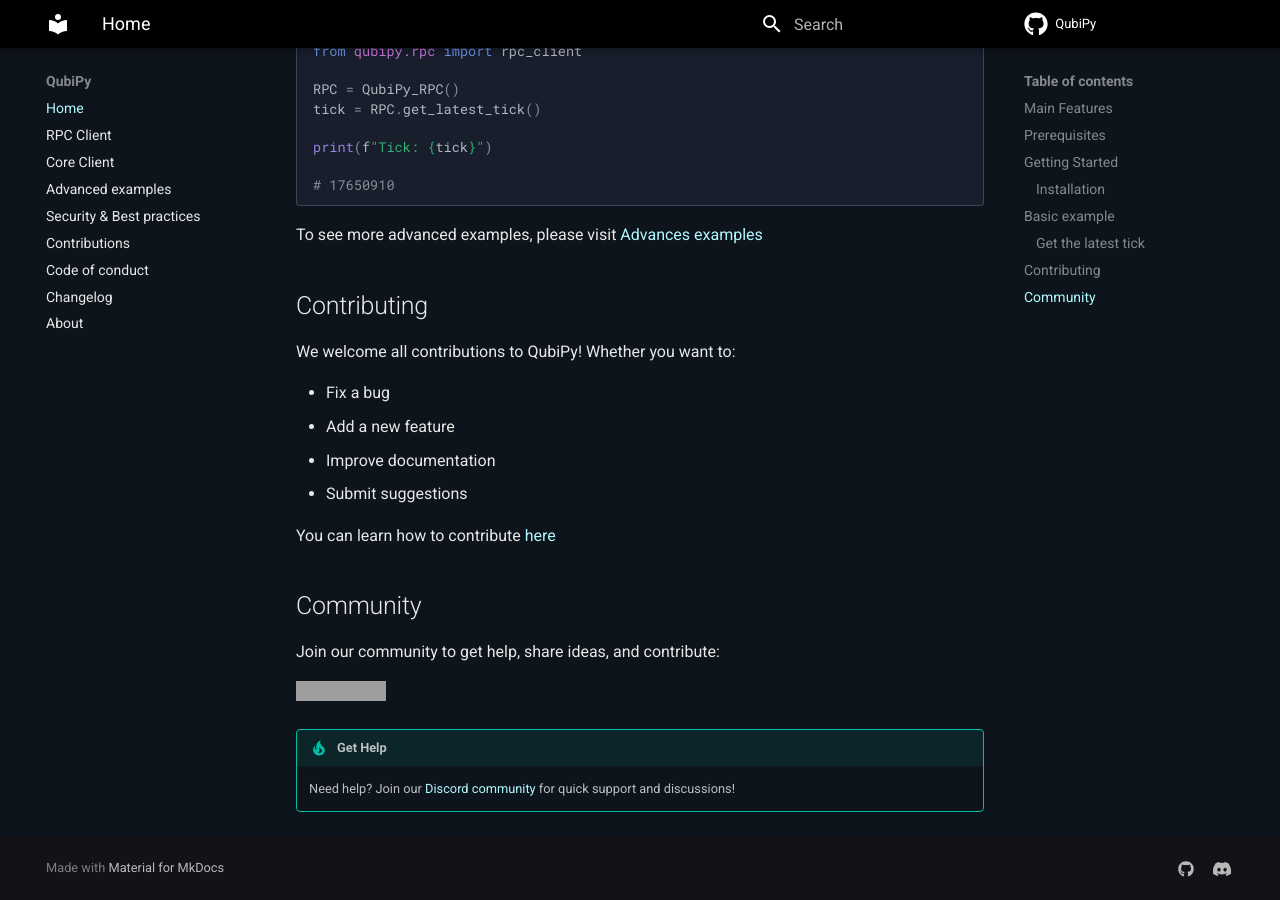
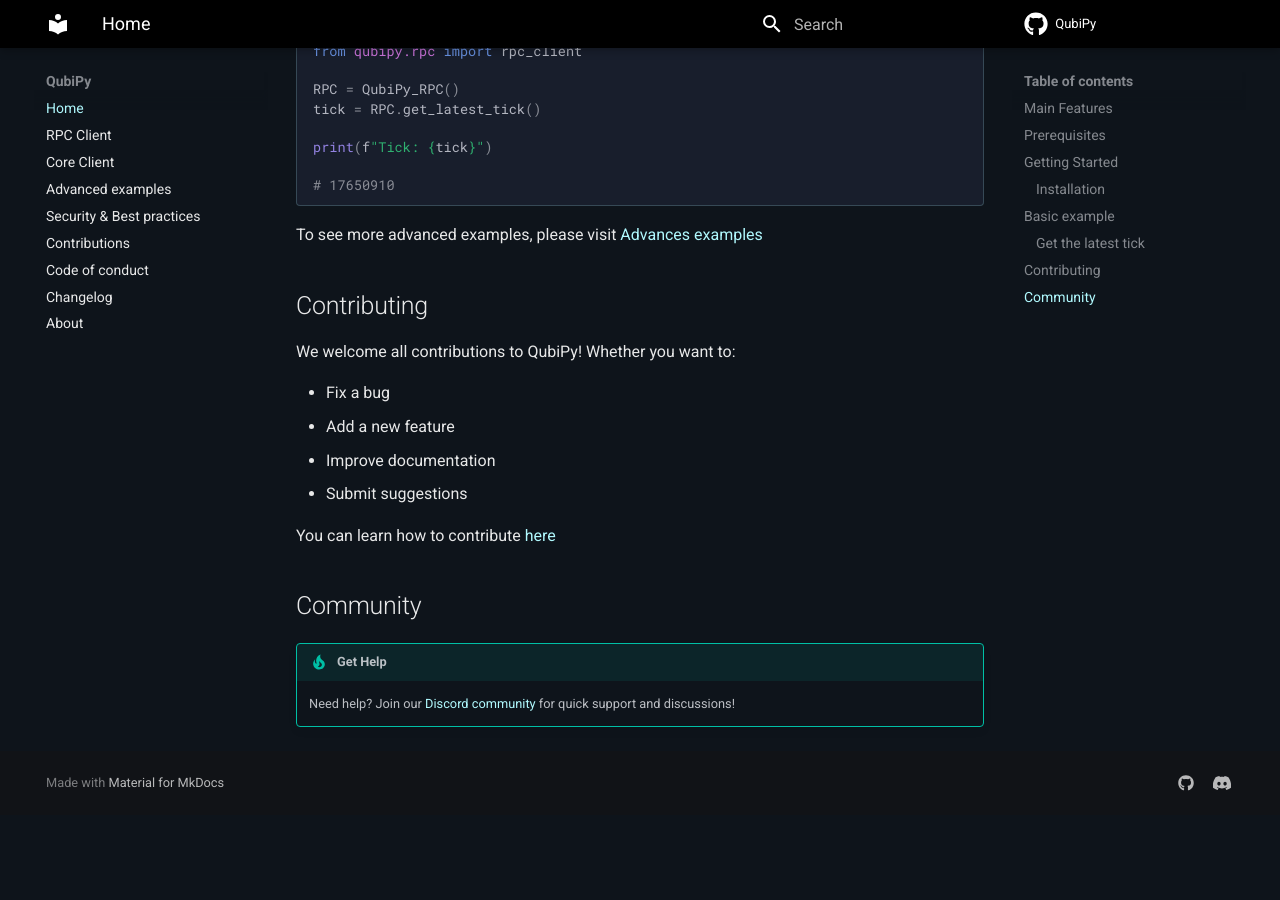
Before and after one commit to QubiPy-Labs/QubiPy, an MkDocs documentation site: the page built from docs/index.md, in a window 1280 px wide and 900 px high, scrolled down 1563 px. Built offline with MkDocs 1.6.1 and Material for MkDocs 9.7.7, drawn with Linux system fonts in a browser that asks for light colours; comment, search, counter and statistics services are not loaded; after the commit the page ends 2378 px from its top, so only the background shows below that; grey boxes are pictures that could not be loaded.

Commit message:
docs: update discord links

```diff
--- a/docs/index.md
+++ b/docs/index.md
@@ -69,9 +69,6 @@ You can learn how to contribute [here](contributing.md)
 
 ## Community
 
-Join our community to get help, share ideas, and contribute:
-
-[![Discord](https://img.shields.io/discord/YOUR_DISCORD_ID?color=7289da&label=Discord&logo=discord&logoColor=ffffff)](https://discord.gg/qubic)
 
 !!! tip "Get Help"
-    Need help? Join our [Discord community](https://discord.gg/qubic) for quick support and discussions!
+    Need help? Join our [Discord community](https://discord.gg/EejFQdQkhG) for quick support and discussions!
```
Also changed, not shown: docs/about.md (+1 -1 lines), docs/contributing.md (+2 -2 lines).
